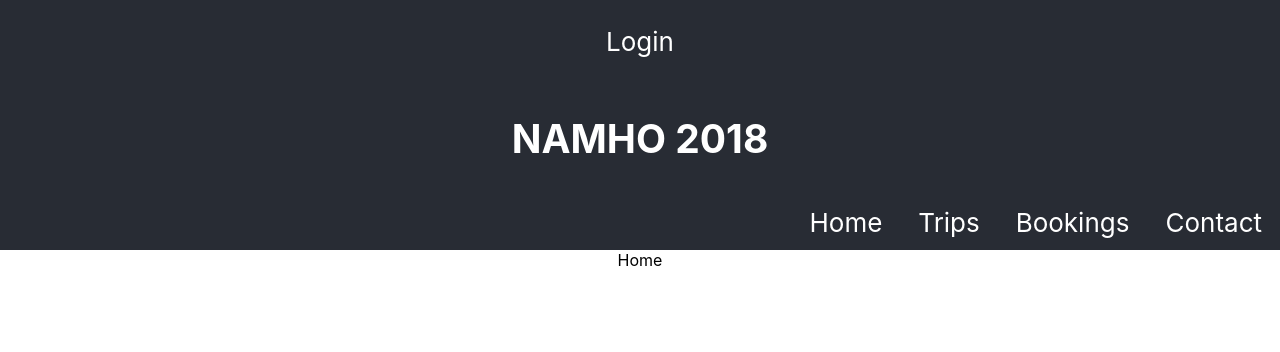
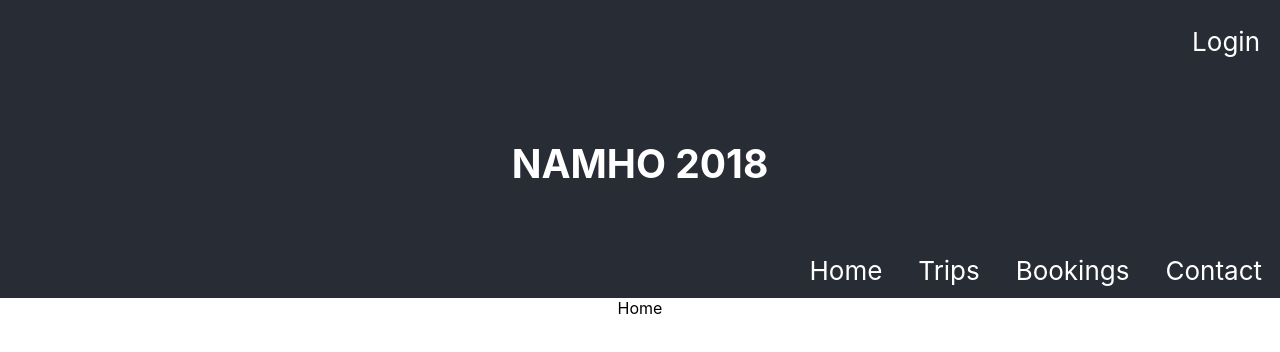
Before and after one commit to JamesPaganLodge/NamhoWebReact, a React (Create React App) app: page / in a window 1280 px wide. Shown: the top 352 px of the page. Built offline with nearby package versions, Linux system fonts and the light colour scheme.

Commit message:
Rejig component order

```diff
--- a/src/components/NamhoHeader.js
+++ b/src/components/NamhoHeader.js
@@ -11,9 +11,11 @@ class NamhoHeader extends Component {
 
   render() {
     return(
-      <header className="App-header">
+      <header>
         <Login />
-        <h2>NAMHO 2018</h2>
+        <div className="App-header">
+          <h2>NAMHO 2018</h2>
+        </div>
       </header>
     )
   }
```
